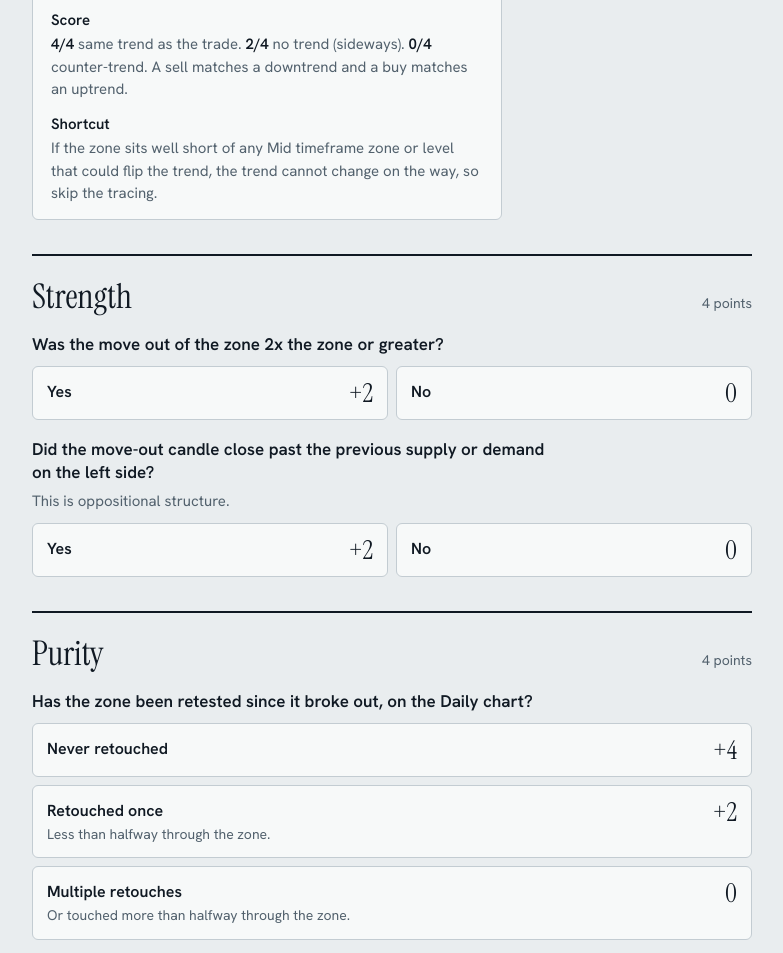
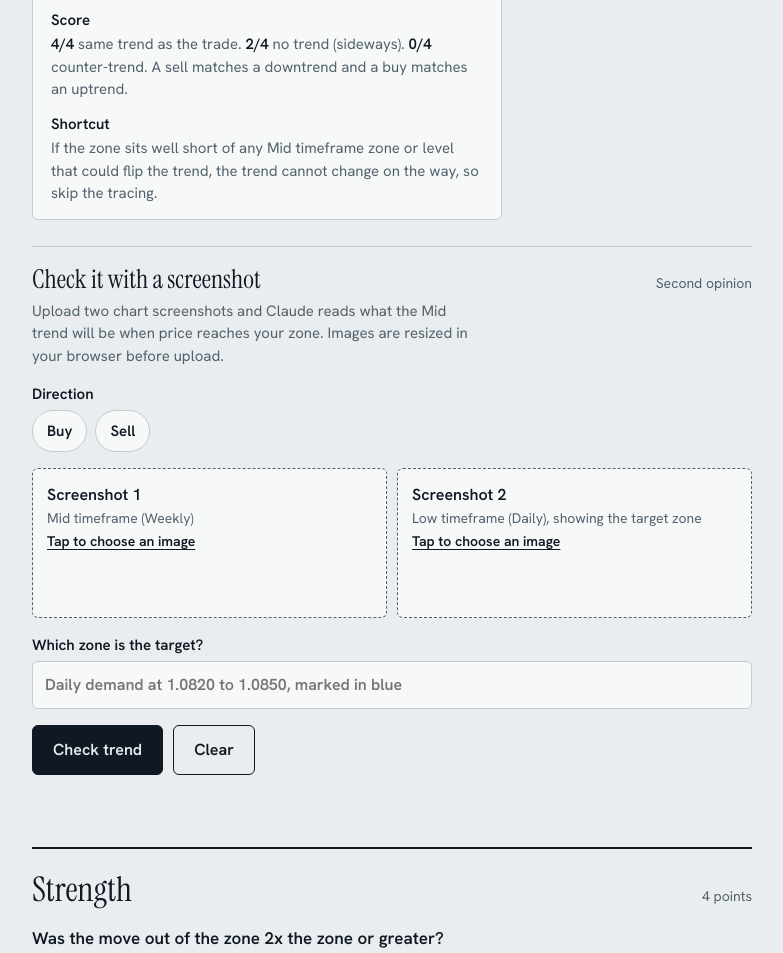
Before and after one commit to Jaynabb/zone-scorecard, a website: page index.html in a window 1280 px wide. Shown: the part 2204-3157 px from the top of the page, without its empty margins (8-791 px from the left). Drawn offline with Linux system fonts and the light colour scheme.

Commit message:
Move trend check tool into the Trend section

```diff
--- a/index.html
+++ b/index.html
@@ -180,6 +180,9 @@ ul, ol { list-style: none; }
 .breakdown { display: none; }
 
 /* ---------- trend check tool ---------- */
+.tt { margin-top: 26px; padding-top: 18px; border-top: 1px solid var(--rule); }
+.tt-head { display: flex; align-items: baseline; justify-content: space-between; gap: 12px; margin-bottom: 6px; }
+.tt-head h3 { font: 400 26px/1.1 var(--serif); margin: 0; }
 .tt-form { display: grid; gap: 16px; margin-top: 16px; max-width: 720px; }
 .tt-uploads { display: grid; grid-template-columns: 1fr; gap: 10px; }
 .drop {
@@ -303,8 +306,8 @@ footer { margin-top: 40px; padding: 22px 0 40px; border-top: 1px solid var(--rul
         <!-- scoring checks are inserted here by script -->
       </div>
 
-      <section class="check" id="trendtool" aria-labelledby="tt-h">
-        <div class="check-head"><h2 id="tt-h">Trend check</h2><span class="max">Second opinion</span></div>
+      <div class="tt" id="trendtool" role="group" aria-labelledby="tt-h" hidden>
+        <div class="tt-head"><h3 id="tt-h">Check it with a screenshot</h3><span class="max">Second opinion</span></div>
         <p class="hint">Upload two chart screenshots and Claude reads what the Mid trend will be when price reaches your zone. Images are resized in your browser before upload.</p>
         <form class="tt-form" id="ttForm" autocomplete="off" novalidate>
           <div class="field">
@@ -334,7 +337,7 @@ footer { margin-top: 40px; padding: 22px 0 40px; border-top: 1px solid var(--rul
           <p class="status" id="ttStatus" role="status"></p>
         </form>
         <div class="tt-result" id="ttResult" hidden aria-live="polite"></div>
-      </section>
+      </div>
 
       <section class="check" id="logit" aria-labelledby="log-h">
         <div class="check-head"><h2 id="log-h">Log this setup</h2></div>
@@ -800,8 +803,10 @@ footer { margin-top: 40px; padding: 22px 0 40px; border-top: 1px solid var(--rul
     setTimeout(function () { URL.revokeObjectURL(a.href); a.remove(); }, 0);
   });
 
-  /* ---------- trend check tool ---------- */
+  /* ---------- trend check tool (lives inside the Trend check) ---------- */
   (function trendTool() {
+    var ttHost = $("c-trend"), ttEl = $("trendtool");
+    if (ttHost && ttEl) { ttHost.appendChild(ttEl); ttEl.hidden = false; }
     var MAX_FILE = 5 * 1024 * 1024;
     var MAX_SIDE = 1600;
     var imgs = [null, null];
```
